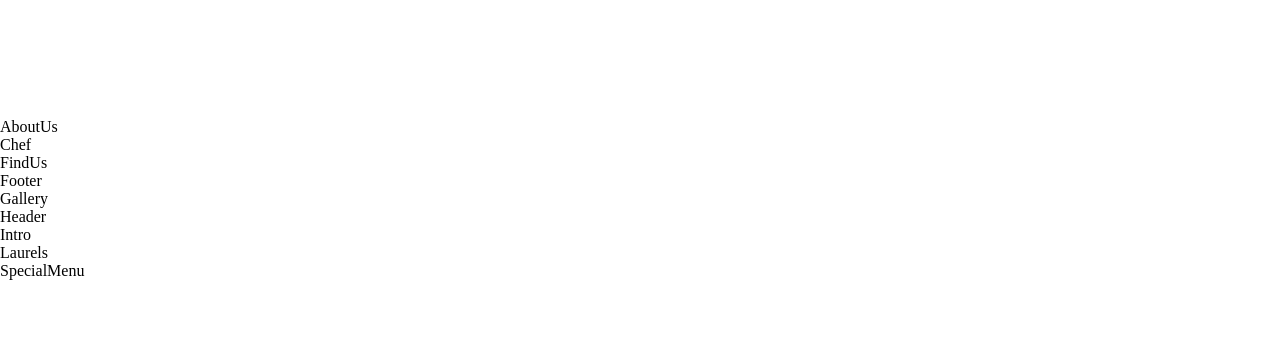
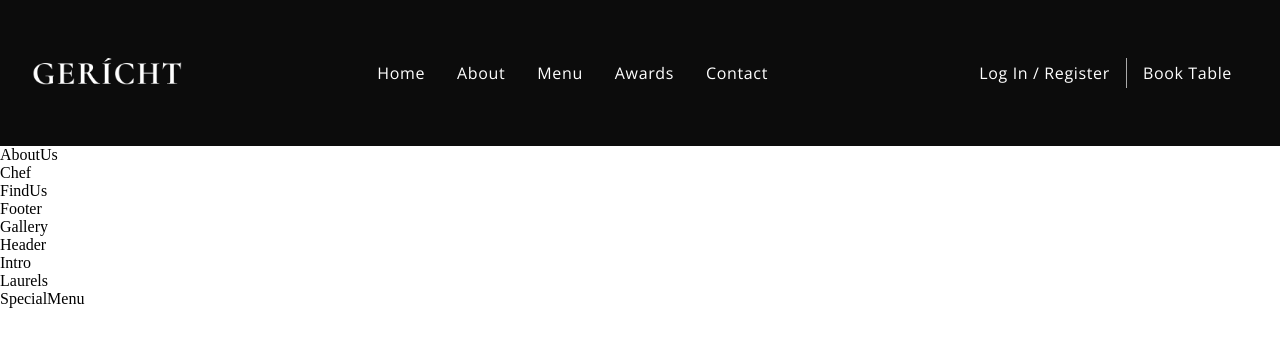
Before and after one commit to petermoyano/restaurant, a Next.js app: page / in a window 1280 px wide. Shown: the top 342 px of the page. Built offline with nearby package versions, Linux system fonts and the light colour scheme; a web font is replaced by a local one.

Commit message:
Add Navbar for large screens

```diff
--- a/src/components/Navbar/Navbar.jsx
+++ b/src/components/Navbar/Navbar.jsx
@@ -2,14 +2,41 @@ import React from "react";
 import { GiHamburgerMenu } from "react-icons/gi";
 import { MdOutlineRestaurantMenu } from "react-icons/md";
 import images from "../../constants/images";
-import "./Navbar.module.css";
+import styles from "./Navbar.module.css";
 import Image from "next/image";
 
 const Navbar = () => (
-  <nav className="app__navbar">
-    <div className="app__navbar-logo">
+  <nav className={styles.app__navbar}>
+    <div className={styles.app__navbar_logo}>
       <Image src={images.gericht} alt="app logo" />
     </div>
+    <ul className={styles.app__navbar_links}>
+      <li className="p__opensans">
+        <a href="#home">Home</a>
+      </li>
+      <li className="p__opensans">
+        <a href="#about">About</a>
+      </li>
+      <li className="p__opensans">
+        <a href="#menu">Menu</a>
+      </li>
+      <li className="p__opensans">
+        <a href="#awards">Awards</a>
+      </li>
+      <li className="p__opensans">
+        <a href="#contact">Contact</a>
+      </li>
+    </ul>
+    <div className={styles.app__navbar_login}>
+      <a href="#login" className="p__opensans">
+        Log in / Register
+      </a>
+      <div />
+      <a href="/" className="p__opensans">
+        Book Table
+      </a>
+    </div>
+    <div className="app__navbar_smallcreen"></div>
   </nav>
 );
 
--- a/src/components/Navbar/Navbar.module.css
+++ b/src/components/Navbar/Navbar.module.css
@@ -1,5 +1,56 @@
 .app__navbar {
   width: 100%;
   display: flex;
-  border: 2px solid black;
+  justify-content: space-between;
+  align-items: center;
+  background: var(--color-black);
+  padding: 1rem 2rem;
 }
+
+.app__navbar_logo {
+  display: flex;
+  justify-content: flex-start;
+  align-items: center;
+}
+
+.app__navbar_logo img {
+  width: 150px;
+  object-fit: contain;
+}
+
+.app__navbar_links {
+  flex: 1; /* (1, 1, 0) flex-shrink: 1, flex-grow: 1, flex-basis: 0 */
+  display: flex;
+  justify-content: center;
+  align-items: center;
+  list-style: none;
+}
+
+.app__navbar_links li {
+  margin: 0 1rem;
+  cursor: pointer;
+}
+.app__navbar_links li:hover {
+  color: var(--color-grey);
+}
+
+.app__navbar_login {
+  display: flex;
+  justify-content: flex-end;
+  align-items: center;
+}
+.app__navbar_login a {
+  margin: 0 1rem;
+  text-decoration: none;
+  transition: 0.5s ease;
+}
+
+.app__navbar_login a:hover {
+  border-bottom: 1px solid var(--color-golden);
+}
+
+.app__navbar_login div {
+  width: 1px;
+  height: 30px;
+  background-color: var(--color-grey);
+}
--- a/src/pages/_app.js
+++ b/src/pages/_app.js
@@ -1,4 +1,5 @@
 import "../styles/index.css";
+import "../styles/App.css";
 export default function App({ Component, pageProps }) {
   return <Component {...pageProps} />;
 }
--- a/src/styles/App.css
+++ b/src/styles/App.css
@@ -9,7 +9,7 @@
 }
 
 .app__bg {
-  background: url("./assets/bg.png");
+  background: url("../../public/bg.png");
   background-position: center;
   background-size: cover;
   background-repeat: repeat;
```
